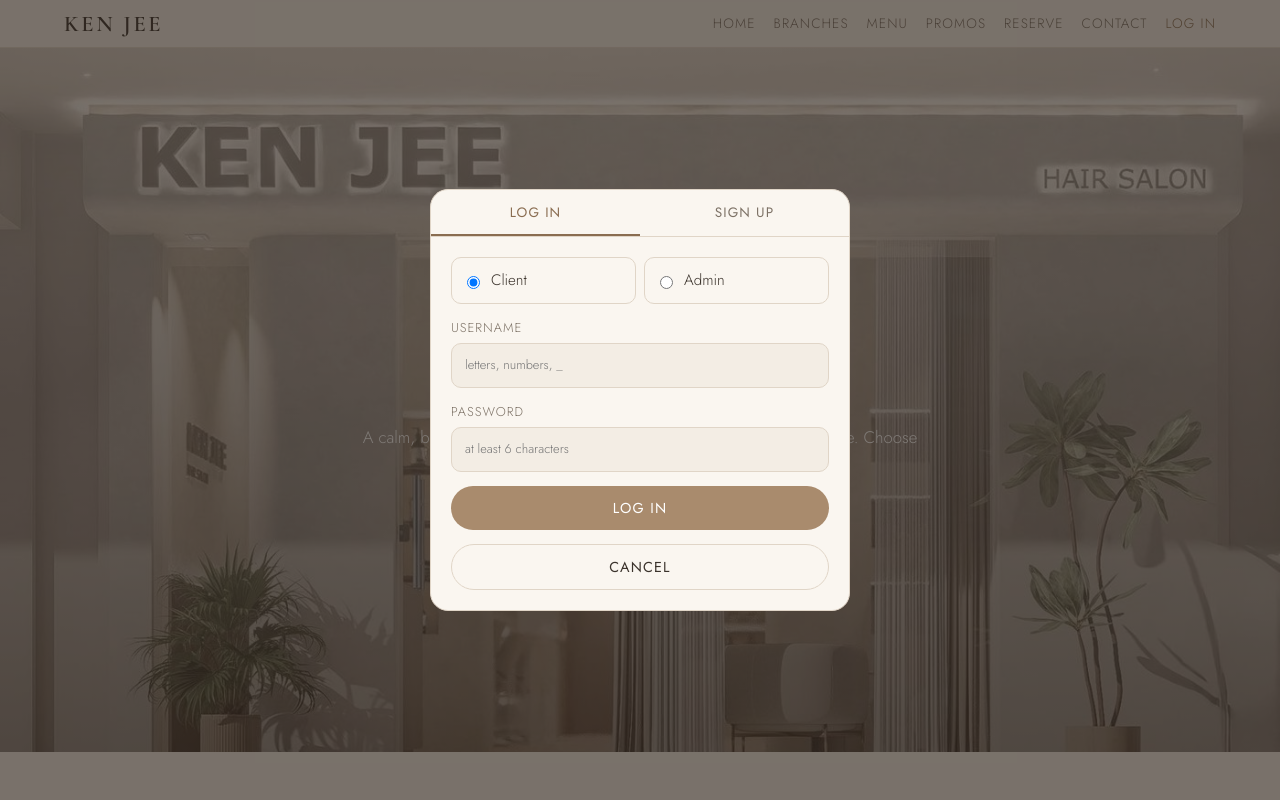
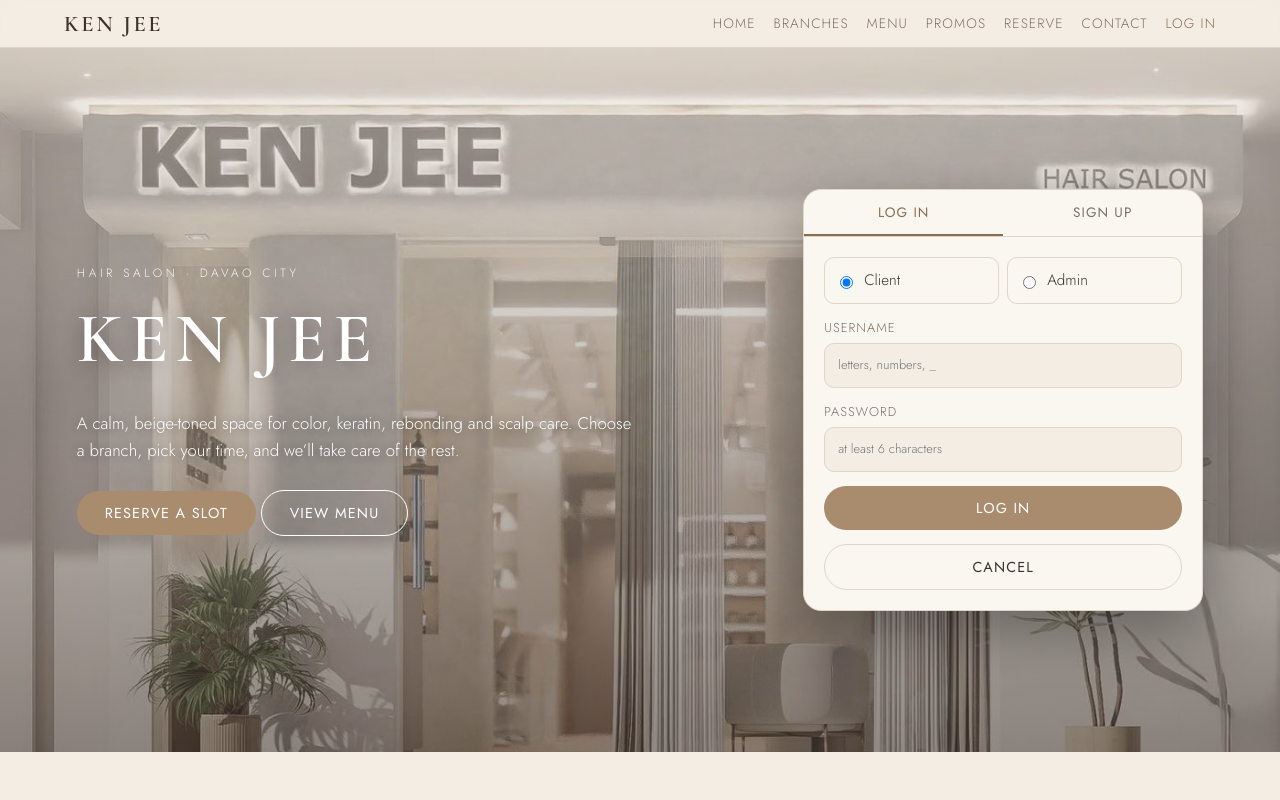
Before and after one commit to lyn514/KenJee, a plain HTML site: page index.html in a window 1280 px wide. Both pictures are taken after a click on the link "LOG IN". Shown: the top 800 px of the page. Drawn offline with nearby package versions, Linux system fonts and the light colour scheme.

Commit message:
fixed styling

```diff
--- a/css/style.css
+++ b/css/style.css
@@ -45,7 +45,17 @@ input,select,textarea{font:inherit;padding:11px 13px;border-radius:10px;border:1
 .contact{text-align:center}.contact a{color:var(--acc2)}
 footer{text-align:center;padding:30px 5% 40px;color:var(--mute);font-size:.85rem;border-top:1px solid var(--line)}
 .hide{display:none!important}
-.ov{position:fixed;inset:0;background:rgba(40,32,26,.6);z-index:50;display:flex;align-items:center;justify-content:center;padding:20px}
-.ov .card{width:100%;max-width:420px;max-height:92vh;overflow:auto}
 .tabs{display:flex;border-bottom:1px solid var(--line)}.tabs button{flex:1;padding:12px;background:none;border:0;border-bottom:2px solid transparent;color:var(--mute);font:400 .85rem Jost,sans-serif;letter-spacing:.08em;text-transform:uppercase;cursor:pointer}.tabs button.on{color:var(--acc2);border-color:var(--acc2)}
 .who{display:grid;grid-template-columns:1fr 1fr;gap:8px}.who label{display:flex;align-items:center;gap:8px;padding:10px;border:1px solid var(--line);border-radius:10px;text-transform:none;letter-spacing:0;font-size:.95rem;color:var(--ink)}.who input{width:auto}
+
+.hero-in{width:100%;max-width:1150px;display:flex;align-items:center;justify-content:center;gap:56px}
+.intro{flex:1 1 auto;text-align:center;transition:all .6s ease}
+.intro p{transition:margin .6s}
+.authbox{flex:0 0 auto;width:0;opacity:0;overflow:hidden;transform:translateX(80px);pointer-events:none;transition:width .6s ease,opacity .5s ease .1s,transform .6s ease}
+.authbox .card{width:min(400px,86vw);color:var(--ink);box-shadow:0 20px 60px rgba(0,0,0,.35)}
+.hero.auth-open .intro{text-align:left;flex:1 1 52%}
+.hero.auth-open .intro h1{font-size:clamp(2.4rem,5.5vw,4.4rem)}
+.hero.auth-open .intro p{margin-left:0}
+.hero.auth-open .authbox{width:min(400px,86vw);opacity:1;transform:none;pointer-events:auto;overflow:visible}
+@media(max-width:860px){.hero-in{flex-direction:column;gap:26px}.authbox{width:100%;max-height:0;transform:translateY(30px);display:flex;justify-content:center}.hero.auth-open .authbox{width:100%;max-height:900px}.hero.auth-open .intro{text-align:center;flex:none}.hero.auth-open .intro p{margin-left:auto}.hero.auth-open .intro .eyebrow,.hero.auth-open .intro p,.hero.auth-open .intro .btn{display:none}.hero{min-height:auto;padding:50px 5%}}
+.authbox{text-align:left}.hero.auth-open .intro p{text-shadow:0 1px 10px rgba(0,0,0,.35)}
--- a/index.html
+++ b/index.html
@@ -7,11 +7,18 @@
 <nav><a class="logo" href="#home">KEN JEE</a><button id="menuBtn" aria-label="Menu">☰ Menu</button>
 <div class="links" id="links"><a href="#home">Home</a><a href="#branches">Branches</a><a href="#menu">Menu</a><a href="#promos">Promos</a><a href="#reserve">Reserve</a><a href="#contact">Contact</a><a href="#admin" id="adminLink" class="hide">Admin</a><a href="#" id="authLink" style="color:var(--acc2)">Log in</a></div></nav>
 
-<header class="hero" id="home"><div>
+<header class="hero" id="home"><div class="hero-in"><div class="intro">
 <div class="eyebrow">Hair Salon · Davao City</div>
 <h1>KEN JEE</h1>
 <p>A calm, beige-toned space for color, keratin, rebonding and scalp care. Choose a branch, pick your time, and we’ll take care of the rest.</p>
-<a class="btn" href="#reserve">Reserve a slot</a> <a class="btn ghost" href="#menu">View menu</a></div></header>
+<a class="btn" href="#reserve">Reserve a slot</a> <a class="btn ghost" href="#menu">View menu</a></div><div class="authbox" id="authOv"><div class="card"><div class="tabs"><button id="tLogin" class="on" type="button">Log in</button><button id="tSign" type="button">Sign up</button></div><div class="pad"><form id="authForm">
+<div class="who"><label><input type="radio" name="role" value="client" checked> Client</label><label><input type="radio" name="role" value="admin"> Admin</label></div>
+<label id="fName" class="hide">Full name<input name="fullname" maxlength="60" autocomplete="name"></label>
+<label>Username<input name="username" required maxlength="20" autocomplete="username" placeholder="letters, numbers, _"></label>
+<label>Password<input name="password" type="password" required minlength="6" autocomplete="current-password" placeholder="at least 6 characters"></label>
+<label id="fCode" class="hide">Admin access code<input name="code" type="password" autocomplete="off"></label>
+<div id="authMsg" class="note hide"></div>
+<button class="btn" type="submit" id="authGo">Log in</button><button class="btn ghost" type="button" id="authX" style="color:var(--ink);border-color:var(--line)">Cancel</button></form></div></div></div></div></header>
 
 <section id="branches"><div class="sec-t"><h2>Our Branches</h2><p>Two locations in Davao City</p></div>
 <div class="grid">
@@ -48,13 +55,6 @@
 <div class="card"><div class="pad"><span class="tag">2nd Branch</span><p><a href="tel:0823157398">(082) 315 7398</a></p></div></div>
 <div class="card"><div class="pad"><span class="tag">Facebook</span><p>KENJEE HAIR SALON</p></div></div></div></section>
 <footer>© Ken Jee Hair Salon · Davao City</footer>
-<div class="ov hide" id="authOv"><div class="card"><div class="tabs"><button id="tLogin" class="on" type="button">Log in</button><button id="tSign" type="button">Sign up</button></div><div class="pad"><form id="authForm">
-<div class="who"><label><input type="radio" name="role" value="client" checked> Client</label><label><input type="radio" name="role" value="admin"> Admin</label></div>
-<label id="fName" class="hide">Full name<input name="fullname" maxlength="60" autocomplete="name"></label>
-<label>Username<input name="username" required maxlength="20" autocomplete="username" placeholder="letters, numbers, _"></label>
-<label>Password<input name="password" type="password" required minlength="6" autocomplete="current-password" placeholder="at least 6 characters"></label>
-<label id="fCode" class="hide">Admin access code<input name="code" type="password" autocomplete="off"></label>
-<div id="authMsg" class="note hide"></div>
-<button class="btn" type="submit" id="authGo">Log in</button><button class="btn ghost" type="button" id="authX" style="color:var(--ink);border-color:var(--line)">Cancel</button></form></div></div></div>
+
 
 <script src="js/app.js"></script></body></html>
--- a/js/app.js
+++ b/js/app.js
@@ -38,7 +38,7 @@ function renderRes(){
  $('#myRes').innerHTML=mine.length?mine.map(r=>`<div class="item"><div><b>${fmtD(r.date)} · ${fmtT(r.time)}</b><br><small>${esc(BR[r.branch])}${r.service?' · '+esc(r.service):''}</small>${r.reply?`<br><small>Salon: ${esc(r.reply)}</small>`:''}</div>${bd(r.status)}</div>`).join(''):'<p style="color:var(--mute)">Nothing yet.</p>';
  if(!isAdmin)return;
  const all=[...RES].sort((a,b)=>(a.status=='pending'?0:1)-(b.status=='pending'?0:1)||(a.date+a.time).localeCompare(b.date+b.time));
- $('#adminRes').innerHTML=all.length?all.map(r=>`<div class="item"><div><b>${esc(r.name)}</b> ${bd(r.status)}<br><small>${fmtD(r.date)} · ${fmtT(r.time)} · ${esc(BR[r.branch])}${r.service?' · '+esc(r.service):''}</small></div><div class="acts"><button class="btn sm yes" data-a="accepted" data-id="${r.id}">Accept</button><button class="btn sm no" data-a="declined" data-id="${r.id}">Decline</button></div></div>`).join(''):'<p style="color:var(--mute)">No reservations yet.</p>';
+ $('#adminRes').innerHTML=all.length?all.map(r=>`<div class="item"><div><b>${esc(r.name)}</b> <small>@${esc(r.uid)}</small> ${bd(r.status)}<br><small>${fmtD(r.date)} · ${fmtT(r.time)} · ${esc(BR[r.branch])}${r.service?' · '+esc(r.service):''}</small></div><div class="acts"><button class="btn sm yes" data-a="accepted" data-id="${r.id}">Accept</button><button class="btn sm no" data-a="declined" data-id="${r.id}">Decline</button></div></div>`).join(''):'<p style="color:var(--mute)">No reservations yet.</p>';
  $('#obList').innerHTML=OB.sort((a,b)=>a.date.localeCompare(b.date)).map(o=>`<div class="item"><span>${fmtD(o.date)} · ${o.branch=='all'?'Both branches':BR[o.branch]}</span><button class="btn sm no" data-ob="${o.id}">Remove</button></div>`).join('');
  $('#prAdmin').innerHTML=PR.map(p=>`<div class="item"><span>${esc(p.title)}</span><button class="btn sm no" data-pr="${p.id}">Delete</button></div>`).join('');
 }
@@ -57,16 +57,18 @@ let me=null,mode='login';
 async function hash(p,s){if(!(window.crypto&&crypto.subtle)){let x=5381;for(const c of s+':'+p)x=((x<<5)+x+c.charCodeAt(0))>>>0;return 'x'+x}const b=await crypto.subtle.digest('SHA-256',new TextEncoder().encode(s+':'+p));return[...new Uint8Array(b)].map(x=>x.toString(16).padStart(2,'0')).join('')}
 function setMe(a){me=a;uid=a?a.username:null;isAdmin=!!a&&a.role=='admin';
  try{a?localStorage.setItem('kj_user',a.username):localStorage.removeItem('kj_user')}catch(e){}
- $('#admin').classList.toggle('hide',!isAdmin);$('#adminLink').classList.toggle('hide',!isAdmin);
+ $('#admin').classList.toggle('hide',!isAdmin);$('#reserve').classList.toggle('hide',isAdmin);document.querySelectorAll('a[href="#reserve"]').forEach(e=>e.classList.toggle('hide',isAdmin));$('#adminLink').classList.toggle('hide',!isAdmin);
  $('#authLink').textContent=a?'Log out ('+a.username+')':'Log in';
  const n=document.querySelector('#resForm [name=name]');if(a&&n&&!n.value)n.value=a.fullname||'';renderRes()}
 async function restore(){let u=null;try{u=localStorage.getItem('kj_user')}catch(e){}if(!u)return;try{const s=await db.collection('accounts').doc(u).get();if(s.exists)setMe({username:u,...s.data()})}catch(e){}}
+function showAuth(on){$('#home').classList.toggle('auth-open',on);if(on)window.scrollTo({top:0,behavior:'smooth'})}
+addEventListener('keydown',e=>{if(e.key=='Escape')showAuth(false)});
 function openAuth(m){mode=m;const F=$('#authForm');$('#tLogin').className=m=='login'?'on':'';$('#tSign').className=m=='sign'?'on':'';
  $('#fName').classList.toggle('hide',m!='sign');F.fullname.required=m=='sign';$('#authGo').textContent=m=='sign'?'Create account':'Log in';
- F.password.autocomplete=m=='sign'?'new-password':'current-password';syncCode();$('#authMsg').className='note hide';$('#authOv').classList.remove('hide')}
+ F.password.autocomplete=m=='sign'?'new-password':'current-password';syncCode();$('#authMsg').className='note hide';showAuth(true)}
 function syncCode(){const a=$('#authForm').role.value=='admin'&&mode=='sign';$('#fCode').classList.toggle('hide',!a)}
 $('#authLink').onclick=e=>{e.preventDefault();$('#links').classList.remove('open');me?setMe(null):openAuth('login')};
-$('#tLogin').onclick=()=>openAuth('login');$('#tSign').onclick=()=>openAuth('sign');$('#authX').onclick=()=>$('#authOv').classList.add('hide');
+$('#tLogin').onclick=()=>openAuth('login');$('#tSign').onclick=()=>openAuth('sign');$('#authX').onclick=()=>showAuth(false);
 $('#authForm').onchange=syncCode;
 $('#authForm').onsubmit=async e=>{e.preventDefault();const F=e.target,m=$('#authMsg'),say=t=>{m.className='note bad';m.textContent=t};
  if(!db)return say('Accounts are unavailable. Open this page signed in to Claude.');
@@ -83,7 +85,7 @@ $('#authForm').onsubmit=async e=>{e.preventDefault();const F=e.target,m=$('#auth
   const d=s.data();if(d.hash!==await hash(pw,d.salt))return say('Incorrect password.');
   if(d.role!==role)return say('This is a '+d.role+' account. Switch the Client/Admin option.');
   setMe({username:un,...d})}
- F.reset();$('#authOv').classList.add('hide');
+ F.reset();showAuth(false);
  if(isAdmin)location.hash='admin'
  }catch(x){say('Something went wrong. Please try again.')}};
 $('#resForm').onsubmit=async e=>{e.preventDefault();const f=e.target,m=$('#resMsg');
```
